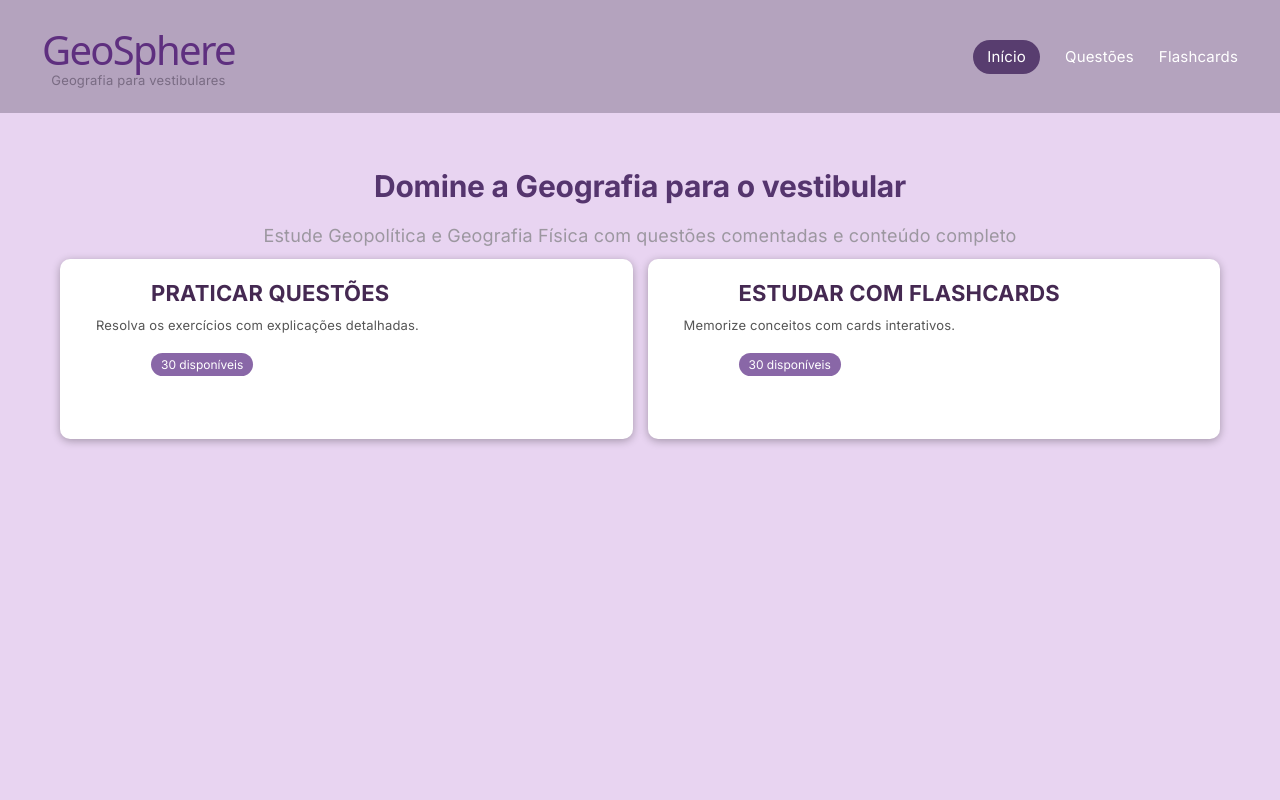
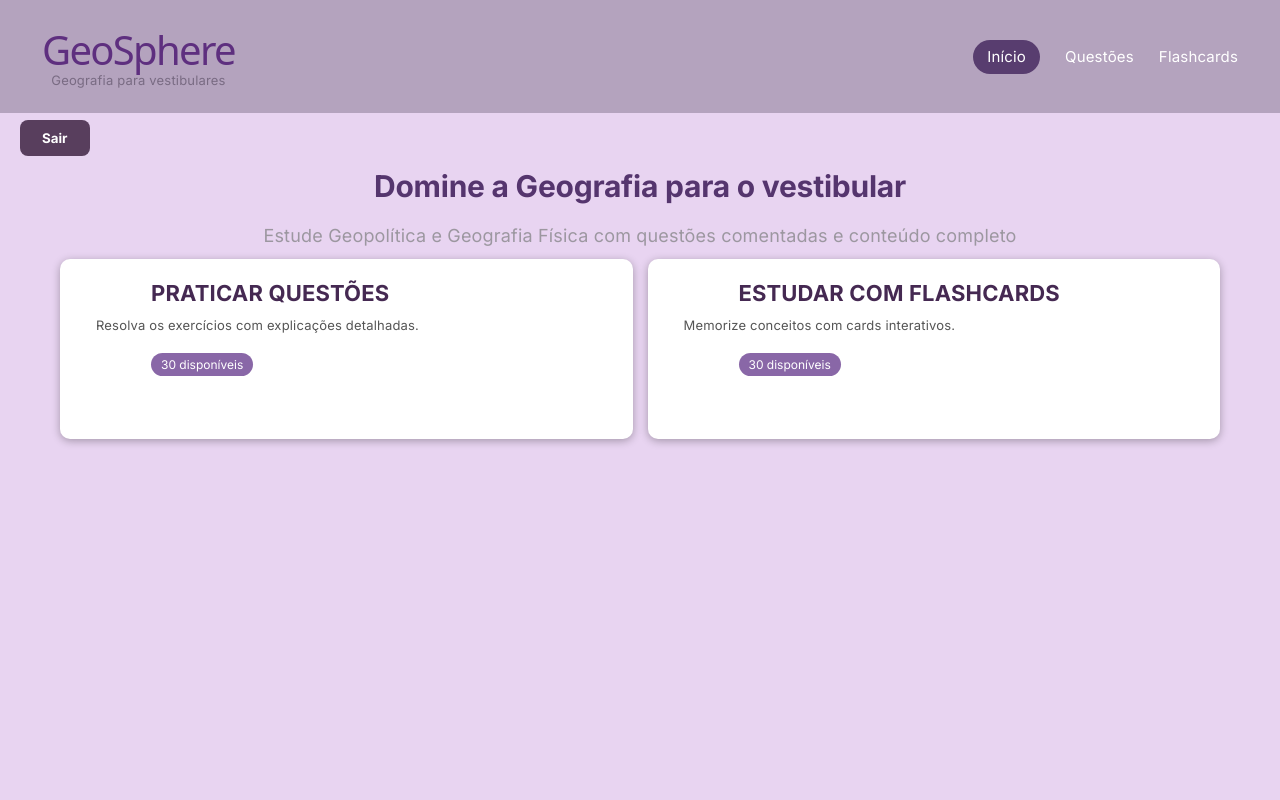
Before and after one commit to ju-reis16/GeoSphere-Grupo5, a React app in the folder frontend/: page /home in a window 1280 px wide. Shown: the top 800 px of the page. Built offline with nearby package versions, Linux system fonts and the light colour scheme; sample sign-in values are in the browser's storage; the HTML template or start-up script is replaced by a standard one.

Commit message:
atualizações

```diff
--- a/frontend/src/pages/home/home.css
+++ b/frontend/src/pages/home/home.css
@@ -173,3 +173,30 @@ main {
   text-decoration: none;
   text-align: left;
 }
+.logout-area {
+  position: fixed;
+  top: 20px;
+  left: 20px;
+  z-index: 1000;
+}
+
+.btn-sair {
+  background-color: #583e5d;
+  color: white;
+  border: none;
+  padding: 10px 22px;
+  border-radius: 8px;
+  cursor: pointer;
+  font-weight: bold;
+}
+
+.btn-sair:hover {
+  background-color: #34143f;
+}
+
+.logout-area {
+  position: absolute;
+  top: 120px;
+  left: 20px;
+  z-index: 1000;
+}
--- a/frontend/src/pages/home/home.jsx
+++ b/frontend/src/pages/home/home.jsx
@@ -1,9 +1,23 @@
-import { Link } from "react-router-dom";
+import { Link, useNavigate } from "react-router-dom";
 import "./home.css";
 
 function Home() {
+  const navigate = useNavigate();
+
+  function handleLogout() {
+    localStorage.removeItem("token");
+    navigate("/login");
+  }
+
   return (
     <div className="home-wrapper">
+
+      <div className="logout-area">
+        <button className="btn-sair" onClick={handleLogout}>
+          Sair
+        </button>
+      </div>
+
       <div className="container">
         <h2><strong>Domine a Geografia para o vestibular</strong></h2>
         <p>Estude Geopolítica e Geografia Física com questões comentadas e conteúdo completo</p>
@@ -45,6 +59,7 @@ function Home() {
           <a href="https://canva.link/9r30t9izr15v7f1">TUTORIAL DE USO</a>
           <a href="https://canva.link/kqlek4d59qiux5d">MATERIAL AUXILIAR</a>
         </div>
+
         <div className="contato">
           <h3>let's be friends.</h3>
           <p>Email Address:</p>
```
Also changed, not shown: 2 other files (tests, documents, lock files or other folders).
